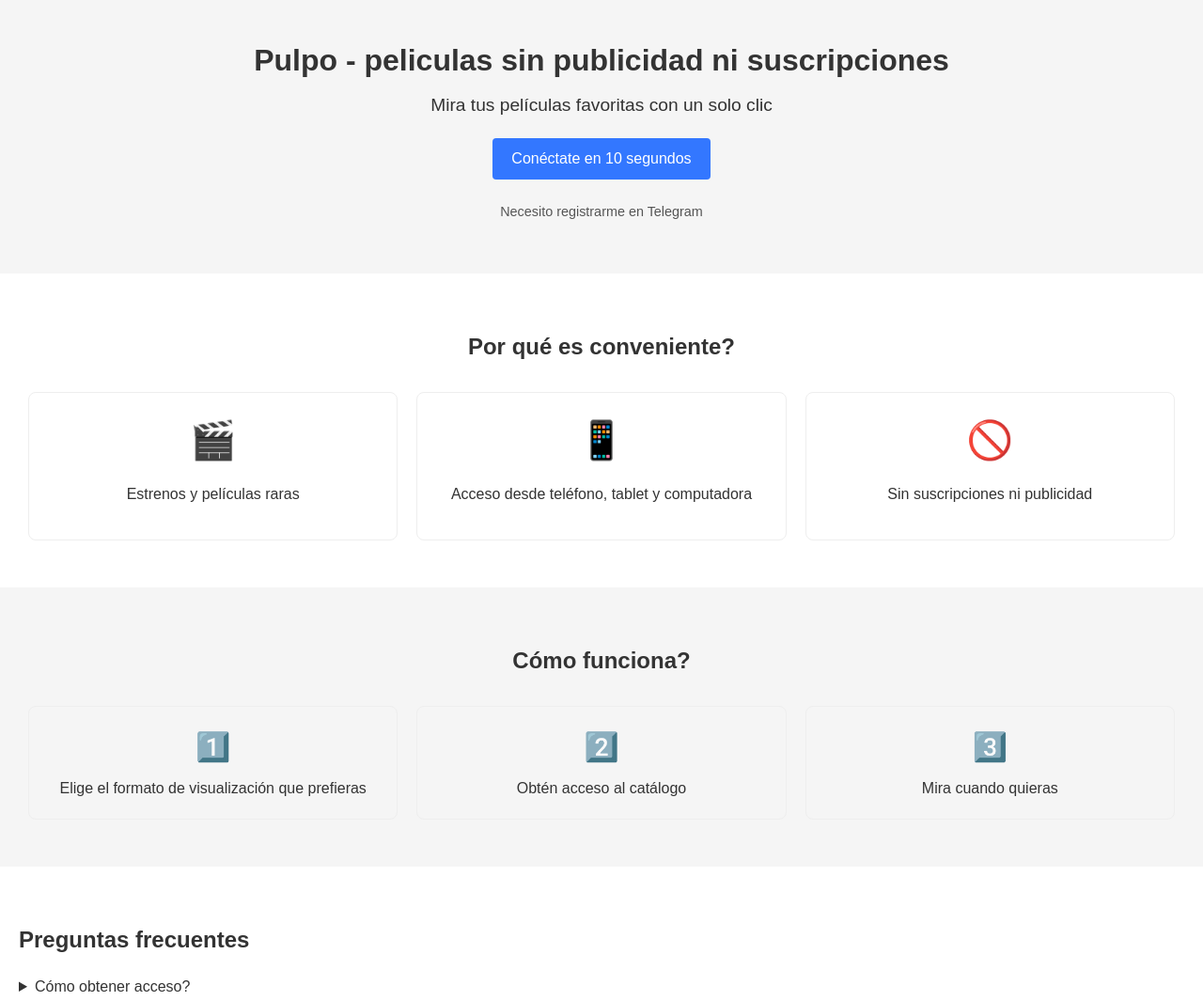
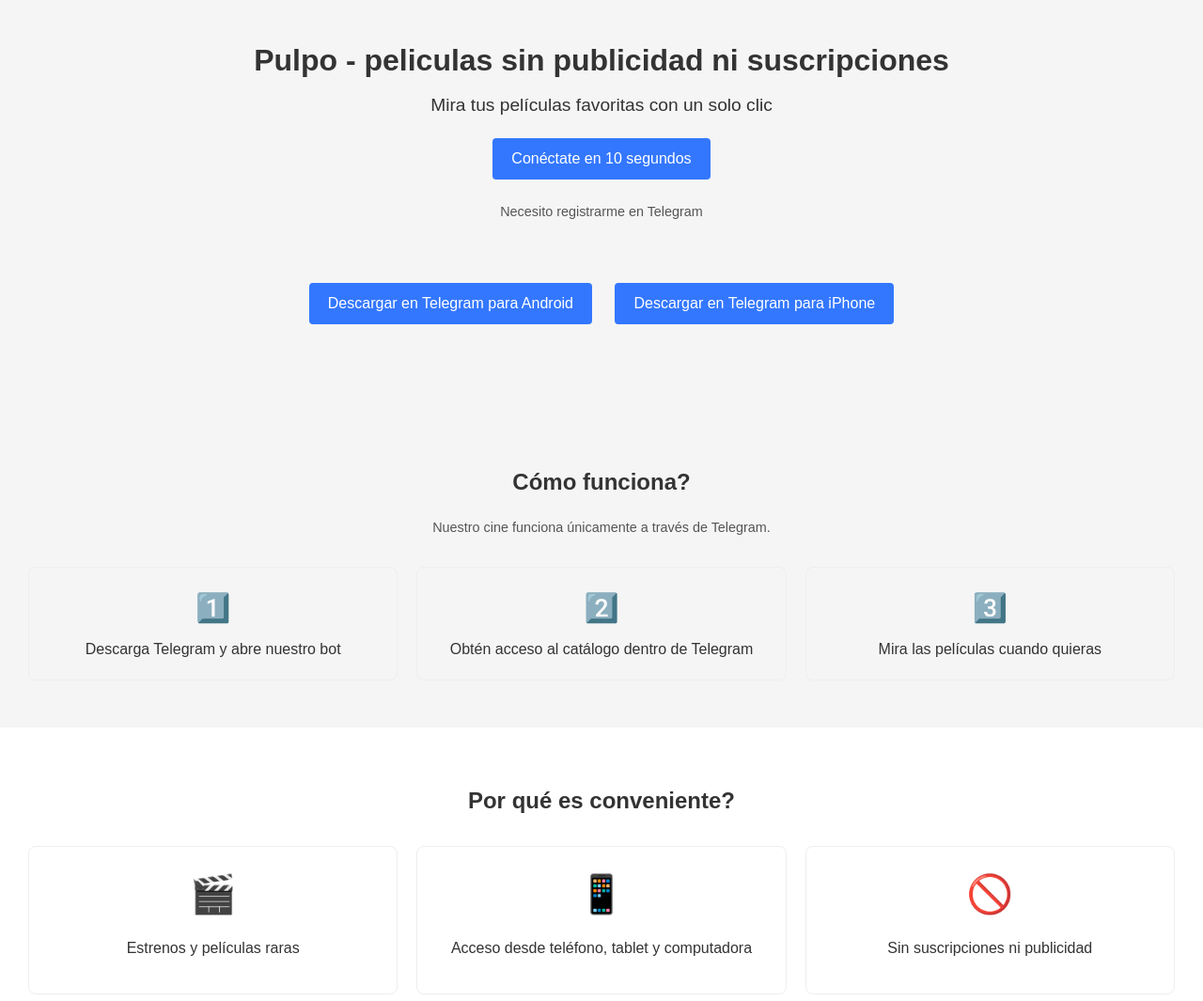
Before and after one commit to Grishmanpro/website, a plain HTML site: page index.html in a window 1280 px wide. Shown: the top 1065 px of the page at 94% size. Drawn offline with Linux system fonts and the light colour scheme.

Commit message:
Add Telegram download buttons and emphasize Telegram

```diff
--- a/index.html
+++ b/index.html
@@ -13,8 +13,21 @@
     <p class="subheading">Mira tus películas favoritas con un solo clic</p>
     <a href="https://t.me/pulpocine_bot?start=3232849" class="cta-button">Conéctate en 10 segundos</a>
     <p class="note">Necesito registrarme en Telegram</p>
+    <div class="connection-options">
+      <a href="https://play.google.com/store/apps/details?id=org.telegram.messenger">Descargar en Telegram para Android</a>
+      <a href="https://apps.apple.com/app/telegram-messenger/id686449807">Descargar en Telegram para iPhone</a>
+    </div>
   </header>
 
+  <section class="steps">
+    <h2>Cómo funciona?</h2>
+    <p class="note">Nuestro cine funciona únicamente a través de Telegram.</p>
+    <ol>
+        <li><span class="icon">1️⃣</span> Descarga Telegram y abre nuestro bot</li>
+        <li><span class="icon">2️⃣</span> Obtén acceso al catálogo dentro de Telegram</li>
+        <li><span class="icon">3️⃣</span> Mira las películas cuando quieras</li>
+    </ol>
+  </section>
   <section class="features">
     <h2>Por qué es conveniente?</h2>
     <div class="feature-cards">
@@ -33,14 +46,6 @@
     </div>
   </section>
 
-  <section class="steps">
-    <h2>Cómo funciona?</h2>
-    <ol>
-      <li><span class="icon">1️⃣</span> Elige el formato de visualización que prefieras</li>
-      <li><span class="icon">2️⃣</span> Obtén acceso al catálogo</li>
-      <li><span class="icon">3️⃣</span> Mira cuando quieras</li>
-    </ol>
-  </section>
 
 
   <section class="faq">
```
